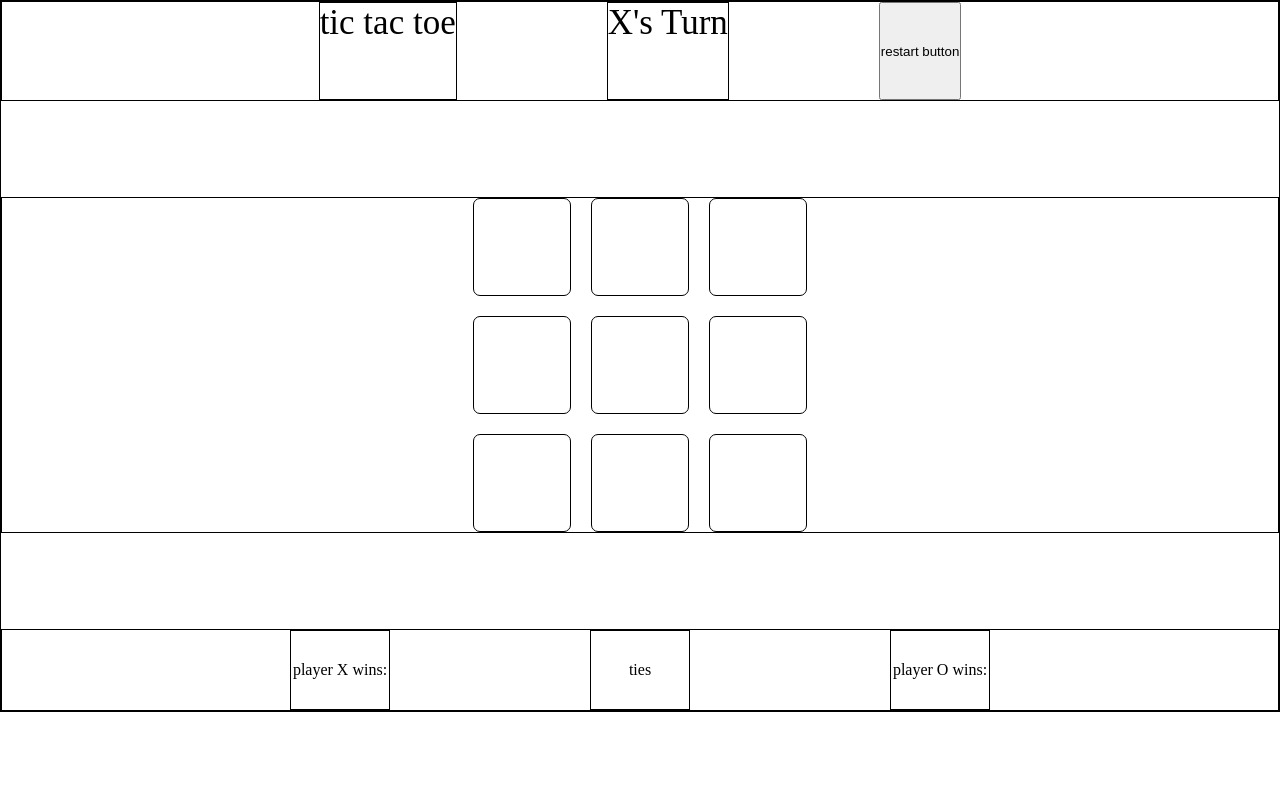
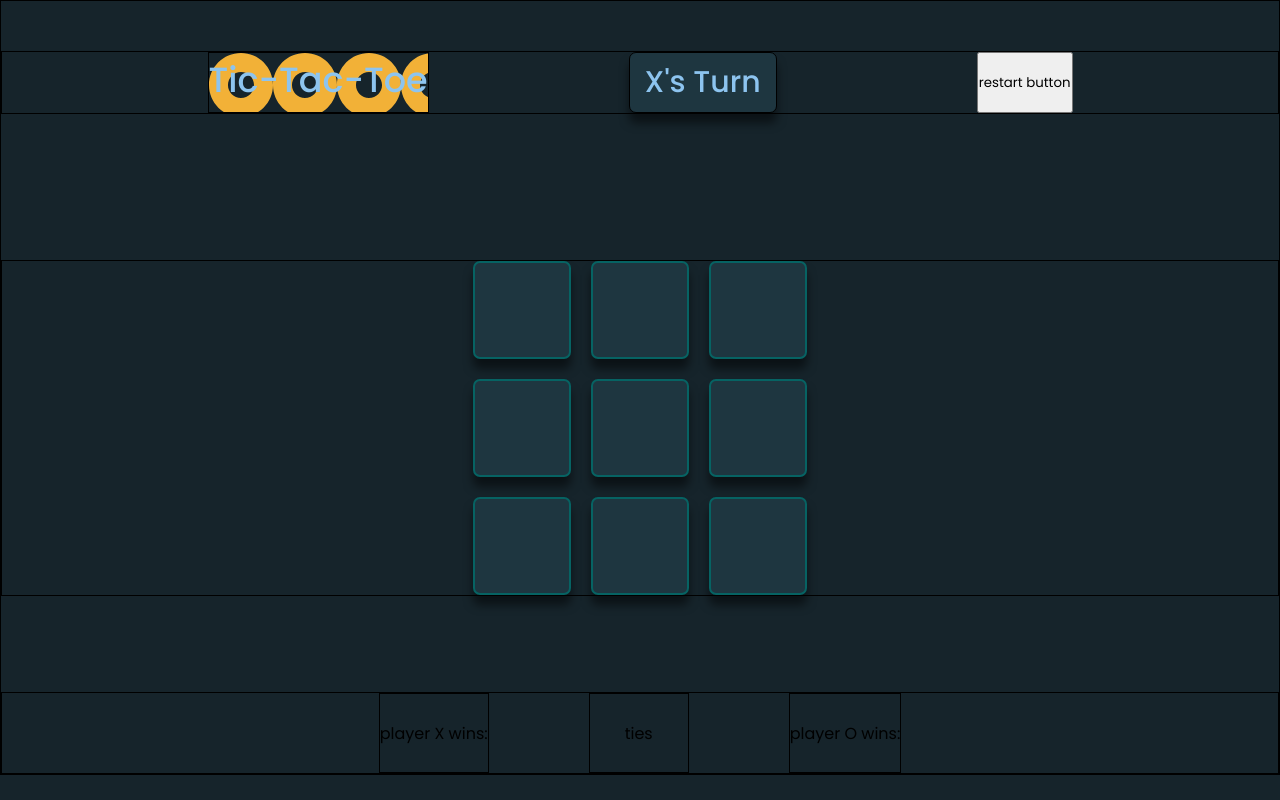
Before and after one commit to kermit60/tic-tac-toe, a plain HTML site: page index.html in a window 1280 px wide. Drawn offline with Linux system fonts and the light colour scheme.

Commit message:
Add colours to cells and background

```diff
--- a/index.html
+++ b/index.html
@@ -8,9 +8,9 @@
     <script src="script.js" defer></script>
 </head>
 <body>
-    <div class="container">
+    <div class="container" disabled>
         <div class="header">
-            <div class="logo">tic tac toe</div>
+            <div class="logo">Tic-Tac-Toe</div>
             <div class="player-turn">Player Turn</div>
             <button class="restart">restart button</button>
         </div>
@@ -45,6 +45,5 @@
         </div>
     </div>
 
-
 </body>
 </html>
--- a/style.css
+++ b/style.css
@@ -1,9 +1,24 @@
+@import url('https://fonts.googleapis.com/css2?family=Outfit:wght@100..900&family=Poppins:ital,wght@0,100;0,200;0,300;0,400;0,500;0,600;0,700;0,800;0,900;1,100;1,200;1,300;1,400;1,500;1,600;1,700;1,800;1,900&display=swap');
+
 * {
+    font-family: "Poppins", system-ui, -apple-system, BlinkMacSystemFont, 'Segoe UI', Roboto, Oxygen, Ubuntu, Cantarell, 'Open Sans', 'Helvetica Neue', sans-serif;
     padding: 0;
     margin: 0;
 
     box-sizing: border-box;
 
+}
+
+:root {
+    --main-bg-color: #16242b;
+    --cell-bg-color: #1E3640;
+    --cell-outline-color: rgb(6, 99, 99);
+    --scoreboard-color: rgb(209, 163, 88);
+    --header-font-color: rgb(141, 196, 239);
+}
+
+body {
+    background-color: var(--main-bg-color);
 }
 
 div {
@@ -18,9 +33,32 @@ div {
 .header {
     display: flex;
     justify-content: center;
-    gap: 150px;
-    height: 100px;
+    gap: 200px;
     font-size: 35px;
+    margin: 50px 0;
+    color: var(--header-font-color);
+    font-weight: 500;
+}
+
+.player-turn,
+.cells {
+    background-color: var(--cell-bg-color);
+    box-shadow: 0 10px 10px rgba(0, 0, 0, .5);
+
+}
+
+.logo {
+    background: url(images/O.svg);
+}
+
+#o-icon {
+    fill: aqua;
+}
+
+.player-turn {
+    padding: 7px 15px;
+    font-size: 30px;
+    border-radius: 7px;
 }
 
 .game-container {
@@ -32,21 +70,27 @@ div {
 }
 
 .cells {
+    display: flex;
+    justify-content: center;
+    align-items: center;
     border-radius: 7px;
+
+    border: var(--cell-outline-color) 2px solid;
 }
 
 .cells[disabled] {
     pointer-events: none;
 }
 
-#prompt[disabled] {
+#prompt[disabled]
+{
     display: none;
 }
 
 .scoreboard {
     display: flex;
     justify-content: center;
-    gap: 200px;
+    gap: 100px;
 }
 
 #player-x-wins,
```
Also changed, not shown: images/O.svg (added).
